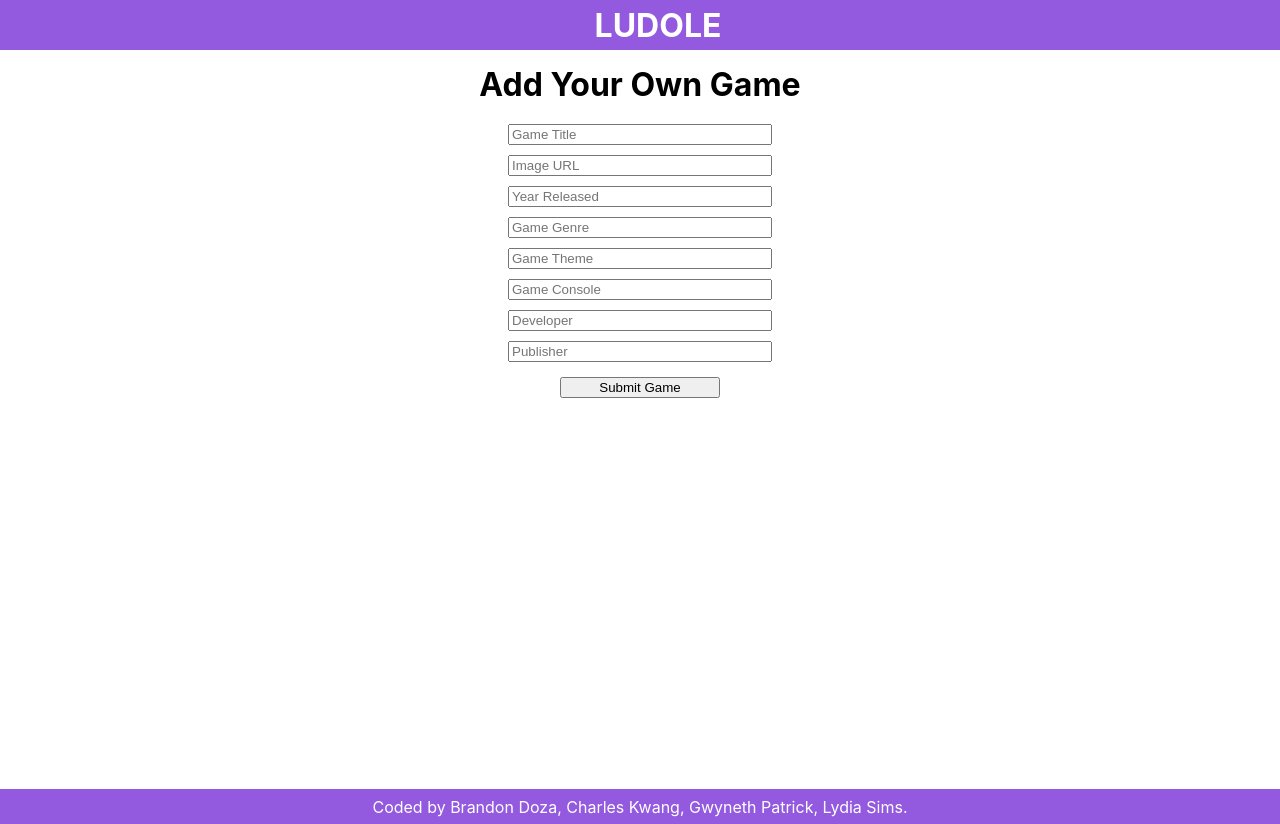
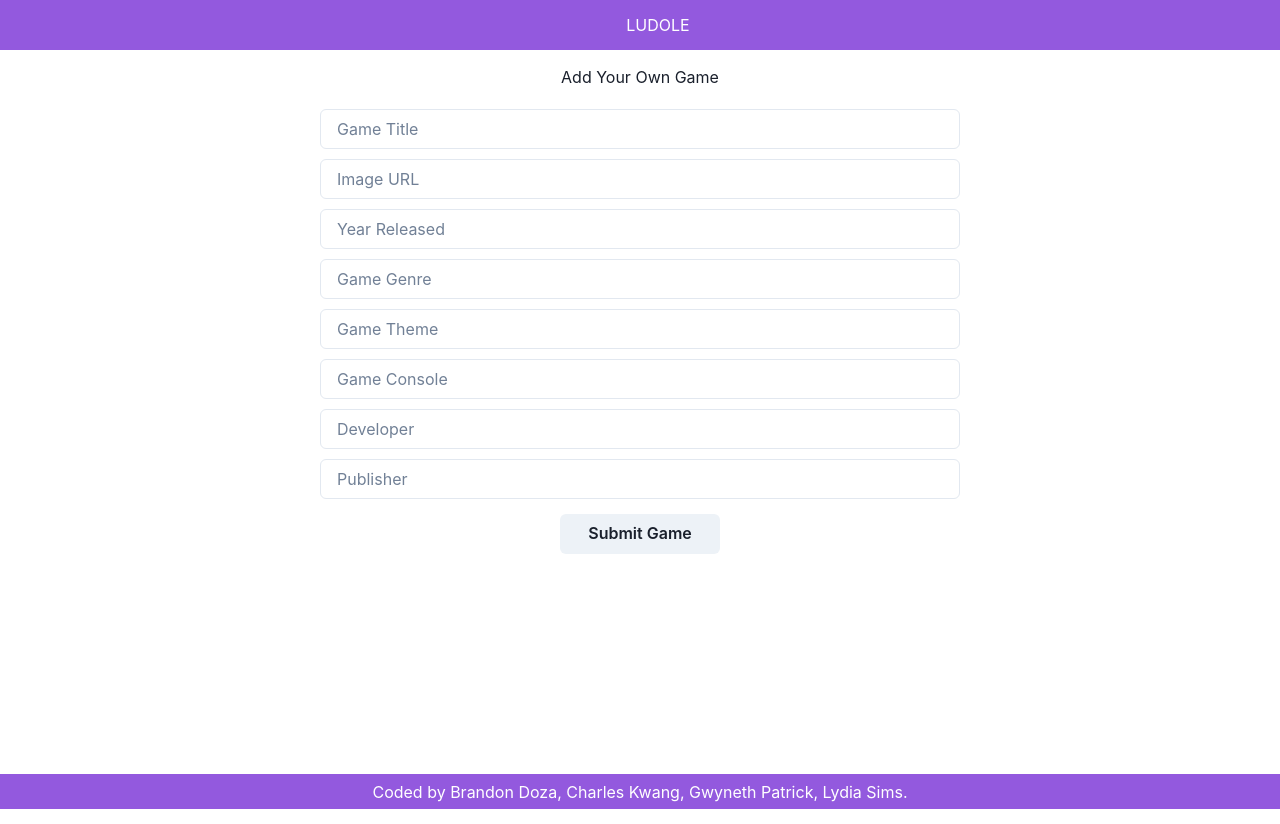
Before and after one commit to KojinKuro/ludole, a React (Vite) app: page /addgame in a window 1280 px wide. Built offline with nearby package versions, Linux system fonts and the light colour scheme; no server answers; some icons are missing.

Commit message:
fix: remove various bugs

```diff
--- a/package.json
+++ b/package.json
@@ -11,11 +11,16 @@
     "e2e": "cypress open"
   },
   "dependencies": {
+    "@chakra-ui/react": "^2.8.2",
+    "@emotion/react": "^11.11.4",
+    "@emotion/styled": "^11.11.5",
     "boxicons": "^2.1.4",
     "cypress": "^13.10.0",
+    "framer-motion": "^11.2.10",
     "prop-types": "^15.8.1",
     "react": "^18.2.0",
     "react-dom": "^18.2.0",
+    "react-error-boundary": "^4.0.13",
     "react-router": "^6.23.1",
     "react-router-dom": "^6.23.1"
   },
--- a/src/components/AddGame/AddGame.jsx
+++ b/src/components/AddGame/AddGame.jsx
@@ -1,9 +1,11 @@
+import { Button, Input } from "@chakra-ui/react";
 import { useState } from "react";
-import "./AddGame.css"
 import { postGame } from "../../javascript/apiCalls";
+import "./AddGame.css";
 
-export default function AddGame({addNewGame}) { //pass setter function in for allGames as prop
-  const [formData, setformData] = useState({
+export default function AddGame({ addNewGame }) {
+  //pass setter function in for allGames as prop
+  const [formData, setFormData] = useState({
     title: "",
     imagesrc: "",
     year: "",
@@ -14,49 +16,55 @@ export default function AddGame({addNewGame}) { //pass setter function in for al
     publisher: [],
   });
 
+  console.log(formData);
+
   function handleChange(e) {
     const newValue =
       e.target.name === "year" ? parseInt(e.target.value) : e.target.value;
-    setformData((prevFormData) => {
+    setFormData((prevFormData) => {
       return {
         ...prevFormData,
         [e.target.name]: newValue,
       };
     });
-  };
+  }
 
   function handleArrayChange(e, name) {
-    const { value } = e.target;
-    if (value) {
-      setformData((prevFormData) => ({
+    const string = e.target.value;
+    if (string !== "") {
+      setFormData((prevFormData) => ({
         ...prevFormData,
-        [name]: [...prevFormData[name], value],
+        [name]: string.split(","),
       }));
     }
-  };
+  }
 
   function submitGame(e) {
-    e.preventDefault()
-    const newGame = formData
+    e.preventDefault();
+    const newGame = formData;
     postGame(newGame)
-    .then(res => {
+      .then((res) => {
         if (res.ok) {
-        document.getElementById('success').innerText = "Game Successfully Submitted"
-        return res.json()
+          document.getElementById("success").innerText =
+            "Game Successfully Submitted";
+          return res.json();
         } else {
-        throw new Error('Oops, something went wrong!')
+          throw new Error("Oops, something went wrong!");
         }
       })
-    .then(data => {
-      addNewGame(data)
-      clearForm()})
-    .catch(err => {
-      document.getElementById('success').innerText = "There was a problem submitting your game"
-      console.error(err)})
+      .then((data) => {
+        addNewGame(data);
+        clearForm();
+      })
+      .catch((err) => {
+        document.getElementById("success").innerText =
+          "There was a problem submitting your game";
+        console.error(err);
+      });
   }
 
   function clearForm() {
-    setformData({
+    setFormData({
       title: "",
       imagesrc: "",
       year: "",
@@ -65,73 +73,75 @@ export default function AddGame({addNewGame}) { //pass setter function in for al
       console: [],
       developer: [],
       publisher: [],
-    })
-    document.querySelector('input[id="1"]').value = ""
-    document.querySelector('input[id="2"]').value = ""
-    document.querySelector('input[id="3"]').value = ""
-    document.querySelector('input[id="4"]').value = ""
-    document.querySelector('input[id="5"]').value = ""
+    });
+    document.querySelector('input[id="1"]').value = "";
+    document.querySelector('input[id="2"]').value = "";
+    document.querySelector('input[id="3"]').value = "";
+    document.querySelector('input[id="4"]').value = "";
+    document.querySelector('input[id="5"]').value = "";
   }
 
   // console.log('game', formData);
   return (
-    <div className="add-game">
+    <main className="add-game">
       <h1>Add Your Own Game</h1>
       <form className="form">
-        <input
+        <Input
           type="text"
           placeholder="Game Title"
           name="title"
           onChange={handleChange}
           value={formData.title}
         />
-        <input
+        <Input
           type="text"
           placeholder="Image URL"
           name="imagesrc"
           onChange={handleChange}
           value={formData.imagesrc}
         />
-        <input
+        <Input
           type="number"
           placeholder="Year Released"
           name="year"
           onChange={handleChange}
           value={formData.year}
         />
-        <input
+        <Input
           id="1"
           type="text"
           placeholder="Game Genre"
           onBlur={(e) => handleArrayChange(e, "genre")}
         />
-        <input
+        <Input
           id="2"
           type="text"
           placeholder="Game Theme"
           onBlur={(e) => handleArrayChange(e, "themes")}
         />
-        <input
+        <Input
           id="3"
           type="text"
           placeholder="Game Console"
           onBlur={(e) => handleArrayChange(e, "console")}
         />
-        <input
+        <Input
           id="4"
           type="text"
           placeholder="Developer"
           onBlur={(e) => handleArrayChange(e, "developer")}
         />
-        <input
+        <Input
           id="5"
           type="text"
           placeholder="Publisher"
           onBlur={(e) => handleArrayChange(e, "publisher")}
         />
-        <button onClick={submitGame} className="submit-button">Submit Game</button>
+        <Button onClick={submitGame} className="submit-button">
+          Submit Game
+        </Button>
         <div id="success"></div>
       </form>
-    </div>
+    </main>
   );
 }
--- a/src/components/App/App.css
+++ b/src/components/App/App.css
@@ -10,58 +10,8 @@
   --font-color: white;
 }
 
-header {
-  position: relative;
-  box-sizing: border-box;
-  background-color: var(--main-color);
-  color: var(--font-color);
-  text-transform: capitalize;
-  width: 100%;
-  height: 50px;
-}
-
-.logo {
-  position: absolute;
-  top: 50%;
-  left: 50%;
-  transform: translate(-50%, -50%);
-  display: flex;
-  align-items: center;
-  text-decoration: none;
-  color: white;
-}
-
-h1 {
-  margin: 0;
-}
-
-nav {
-  position: absolute;
-  top: 50%;
-  right: 20px;
-  transform: translateY(-50%);
-  display: flex;
-  align-items: center;
-}
-
-nav a {
-  margin-left: 10px;
-  color: black;
-}
-
 main {
   flex: 1;
-}
-
-footer {
-  height: 35px;
-  width: 100%;
-  box-sizing: border-box;
-  background-color: var(--main-color);
-  color: var(--font-color);
-  display: flex;
-  align-items: center;
-  justify-content: center;
 }
 
 @media (max-width: 430px) {
--- a/src/components/App/App.jsx
+++ b/src/components/App/App.jsx
@@ -1,11 +1,13 @@
 import { useEffect, useState } from "react";
-import { Link, NavLink, Route, Routes } from "react-router-dom";
+import { Route, Routes } from "react-router-dom";
 
 import { getGames } from "../../javascript/apiCalls";
 import AboutPage from "../../pages/AboutPage";
 import GamePage from "../../pages/GamePage";
 import InstructionPage from "../../pages/InstructionPage";
 import AddGame from "../AddGame/AddGame";
+import Footer from "../Footer/Footer";
+import Header from "../Header/Header";
 import "./App.css";
 
 function App() {
@@ -42,23 +44,7 @@ function App() {
 
   return (
     <>
-      <header>
-        <Link to="/" className="logo">
-          <box-icon color="white" type="solid" name="invader" size="md" />
-          <h1>LUDOLE</h1>
-        </Link>
-        <nav>
-          <NavLink to="/about">
-            <box-icon color="black" name="info-circle" />
-          </NavLink>
-          <NavLink to="/howto">
-            <box-icon color="black" type="solid" name="help-circle" />
-          </NavLink>
-          <NavLink to="/addgame">
-            <box-icon color="black" type="solid" name="add-to-queue"></box-icon>
-          </NavLink>
-        </nav>
-      </header>
+      <Header />
       <Routes>
         <Route
           path="/"
@@ -66,7 +52,7 @@ function App() {
             loadSuccess ? (
               <GamePage games={games} />
             ) : (
-              <div>{`${statusMessage}`}</div>
+              <main>{`${statusMessage}`}</main>
             )
           }
         />
@@ -79,7 +65,7 @@ function App() {
             loadSuccess ? (
               <GamePage games={games} answerIndex={3} />
             ) : (
-              <div>{`${statusMessage}`}</div>
+              <main>{`${statusMessage}`}</main>
             )
           }
         />
@@ -89,14 +75,12 @@ function App() {
             loadSuccess ? (
               <GamePage games={games} />
             ) : (
-              <div>{`${statusMessage}`}</div>
+              <main>{`${statusMessage}`}</main>
             )
           }
         />
       </Routes>
-      <footer>
-        Coded by Brandon Doza, Charles Kwang, Gwyneth Patrick, Lydia Sims.
-      </footer>
+      <Footer />
     </>
   );
 }
--- /dev/null
+++ b/src/components/Footer/Footer.css
@@ -0,0 +1,10 @@
+footer {
+  height: 35px;
+  width: 100%;
+  box-sizing: border-box;
+  background-color: var(--main-color);
+  color: var(--font-color);
+  display: flex;
+  align-items: center;
+  justify-content: center;
+}
--- /dev/null
+++ b/src/components/Footer/Footer.jsx
@@ -0,0 +1,9 @@
+import "./Footer.css";
+
+export default function Footer() {
+  return (
+    <footer>
+      Coded by Brandon Doza, Charles Kwang, Gwyneth Patrick, Lydia Sims.
+    </footer>
+  );
+}
--- /dev/null
+++ b/src/components/Header/Header.css
@@ -0,0 +1,38 @@
+header {
+  position: relative;
+  box-sizing: border-box;
+  background-color: var(--main-color);
+  color: var(--font-color);
+  text-transform: capitalize;
+  width: 100%;
+  height: 50px;
+}
+
+.logo {
+  position: absolute;
+  top: 50%;
+  left: 50%;
+  transform: translate(-50%, -50%);
+  display: flex;
+  align-items: center;
+  text-decoration: none;
+  color: white;
+}
+
+h1 {
+  margin: 0;
+}
+
+nav {
+  position: absolute;
+  top: 50%;
+  right: 20px;
+  transform: translateY(-50%);
+  display: flex;
+  align-items: center;
+}
+
+nav a {
+  margin-left: 10px;
+  color: black;
+}
--- /dev/null
+++ b/src/components/Header/Header.jsx
@@ -0,0 +1,33 @@
+import {
+  Drawer,
+  DrawerBody,
+  DrawerCloseButton,
+  DrawerContent,
+  DrawerFooter,
+  DrawerHeader,
+  DrawerOverlay,
+} from "@chakra-ui/react";
+import { Link, NavLink } from "react-router-dom";
+import "./Header.css";
+
+export default function Header() {
+  return (
+    <header>
+      <Link to="/" className="logo">
+        <box-icon color="white" type="solid" name="invader" size="md" />
+        <h1>LUDOLE</h1>
+      </Link>
+      <nav>
+        <NavLink to="/about">
+          <box-icon color="black" name="info-circle" />
+        </NavLink>
+        <NavLink to="/howto">
+          <box-icon color="black" type="solid" name="help-circle" />
+        </NavLink>
+        <NavLink to="/addgame">
+          <box-icon color="black" type="solid" name="add-to-queue"></box-icon>
+        </NavLink>
+      </nav>
+    </header>
+  );
+}
--- a/src/components/SearchBar/SearchBar.css
+++ b/src/components/SearchBar/SearchBar.css
@@ -1,6 +1,10 @@
 .search-bar-root {
   display: flex;
   flex-direction: row;
+}
+
+.search-bar {
+  border: 1px solid black;
 }
 
 .search-bar-container {
@@ -22,6 +26,5 @@
   input {
     width: 275px;
     font-size: large;
-    border: 1px solid black;
   }
 }
--- a/src/components/SearchBar/SearchBar.jsx
+++ b/src/components/SearchBar/SearchBar.jsx
@@ -1,3 +1,4 @@
+import { Button, Input } from "@chakra-ui/react";
 import { useEffect, useRef, useState } from "react";
 import "./SearchBar.css";
 import SearchResult from "./SearchResult";
@@ -74,11 +75,10 @@ export default function SearchBar({ games, onSearch = () => {} }) {
     <div className="search-bar-root">
       <div className="search-bar-container">
         {/* <label htmlFor="search-bar">Game Input</label> */}
-        <input
+        <Input
           ref={inputRef}
           onKeyDown={handleKey}
           onChange={handleInput}
-          type="text"
           placeholder="place your guess here ..."
           name="search-bar"
           value={searchInput}
@@ -87,7 +87,7 @@ export default function SearchBar({ games, onSearch = () => {} }) {
           <div className="search-results-container">{searchResultsJSX}</div>
         )}
       </div>
-      <button onClick={() => submitSearch(searchInput)}>Submit</button>
+      <Button onClick={() => submitSearch(searchInput)}>Submit</Button>
     </div>
   );
 }
--- a/src/main.jsx
+++ b/src/main.jsx
@@ -1,3 +1,4 @@
+import { ChakraProvider } from "@chakra-ui/react";
 import "boxicons";
 import React from "react";
 import ReactDOM from "react-dom/client";
@@ -7,8 +8,10 @@ import "./main.css";
 
 ReactDOM.createRoot(document.getElementById("root")).render(
   <React.StrictMode>
-    <BrowserRouter>
-      <App />
-    </BrowserRouter>
+    <ChakraProvider>
+      <BrowserRouter>
+        <App />
+      </BrowserRouter>
+    </ChakraProvider>
   </React.StrictMode>
 );
--- a/src/pages/AboutPage.css
+++ b/src/pages/AboutPage.css
@@ -4,14 +4,16 @@
 }
 
 .about box-icon {
-        position: absolute;
-        bottom: -80px;
+  position: fixed;
+  bottom: 25vh;
   left: 85px;
   z-index: -1;
 }
 
 @media (max-width: 430px) {
-    h1, h2, h3 {
+  h1,
+  h2,
+  h3 {
     text-align: center;
   }
 }
```
Also changed, not shown: 1 other file (tests, documents, lock files or other folders). Lines whose indentation alone changed are shown as unchanged.
